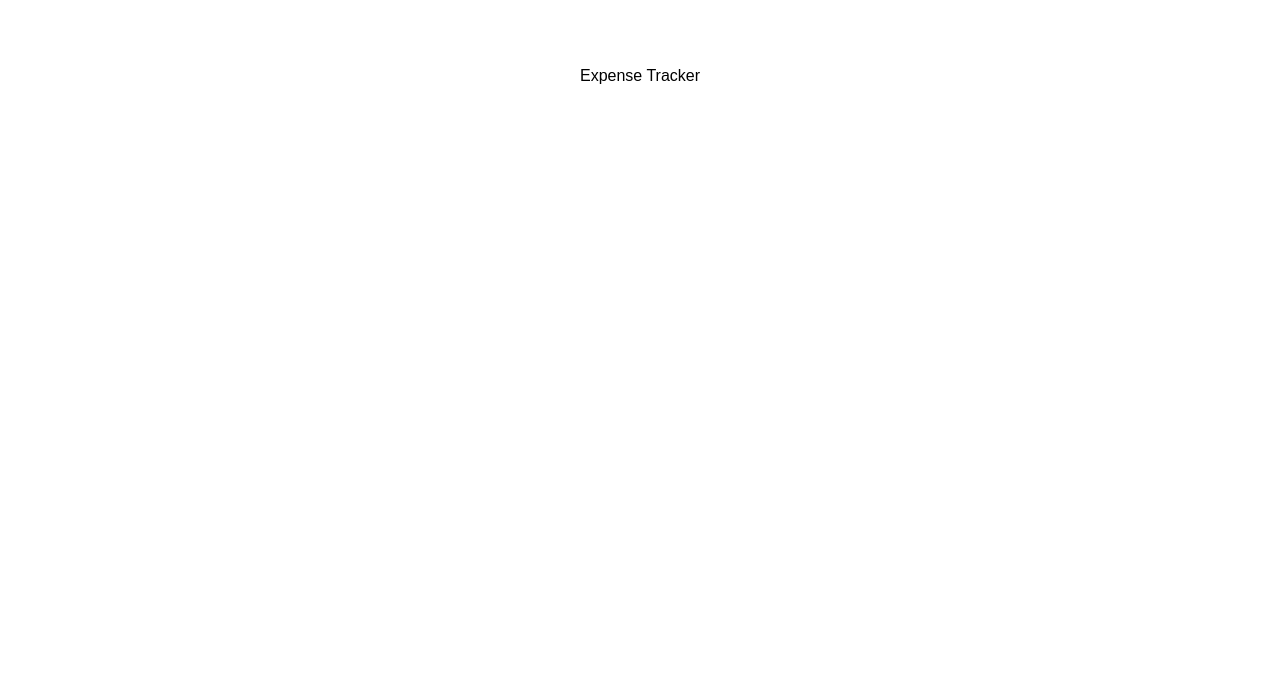
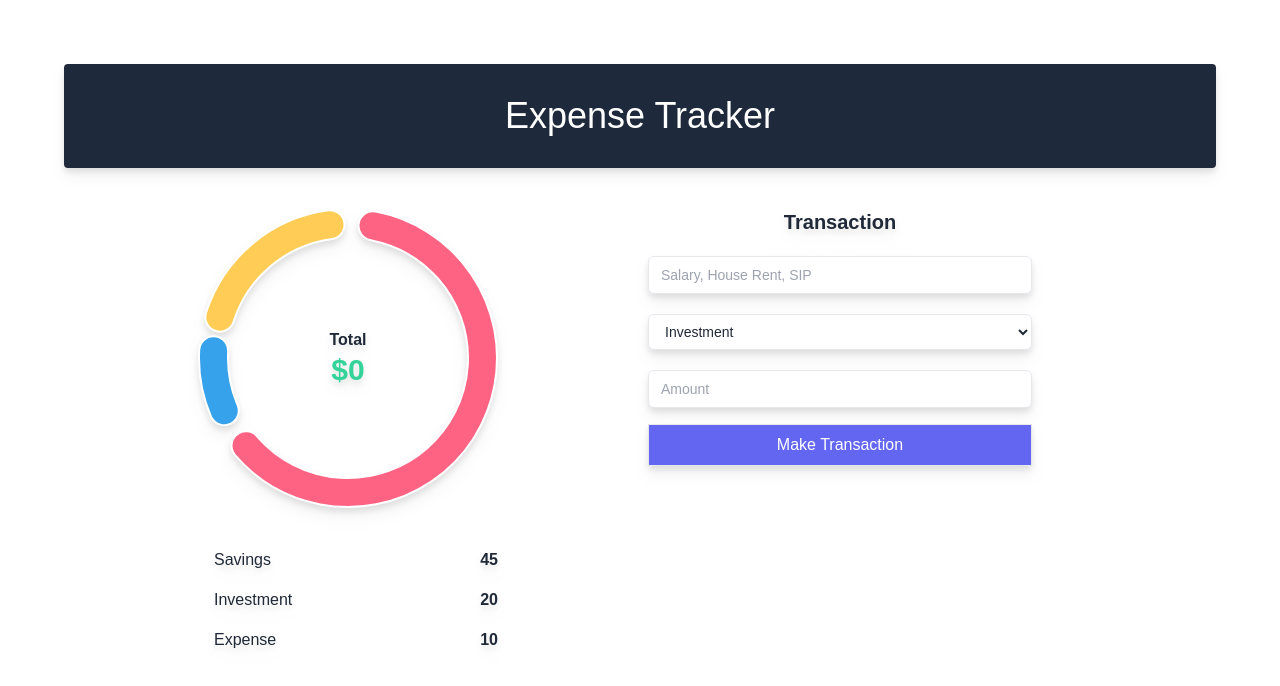
Before and after one commit to Bacale-Kevin/expense-tracker, a React (Create React App) app in the folder client/: page / in a window 1280 px wide. Shown: the top 686 px of the page. Built offline with nearby package versions, Linux system fonts and the light colour scheme.

Commit message:
feat(Form): added form

```diff
--- a/client/package.json
+++ b/client/package.json
@@ -6,9 +6,12 @@
     "@testing-library/jest-dom": "^5.16.4",
     "@testing-library/react": "^13.3.0",
     "@testing-library/user-event": "^13.5.0",
+    "chart.js": "^3.8.0",
     "react": "^18.1.0",
+    "react-chartjs-2": "^4.1.0",
     "react-dom": "^18.1.0",
     "react-google-login": "^5.2.2",
+    "react-hook-form": "^7.31.3",
     "react-icons": "^4.3.1",
     "react-router-dom": "^6.3.0",
     "react-scripts": "5.0.1",
--- a/client/src/App.js
+++ b/client/src/App.js
@@ -1,13 +1,24 @@
-import React from 'react'
-
-
+import React from "react";
+import Form from "./components/Forms";
+import Graph from "./components/Graph";
 
 const App = () => {
   return (
-    <div className='App'>
-      Expense Tracker
+    <div className="App">
+      <div className="container mx-auto max-w-6xl text-center drop-shadow-lg text-gray-800">
+        <h1 className="text-4xl py-8 mb-10 bg-slate-800 text-white rounded">Expense Tracker</h1>
+
+     {/* grid colums */}
+
+     <div className="grid md:grid-cols-2 gap-4">
+      {/* Chart */}
+      <Graph />
+      {/* Form */}
+      <Form />
+     </div>
+      </div>
     </div>
   );
-}
+};
 
-export default App
+export default App;
--- /dev/null
+++ b/client/src/components/Forms.js
@@ -0,0 +1,52 @@
+import React from "react";
+import { useForm } from "react-hook-form";
+
+const Form = () => {
+  const { register, handleSubmit, resetField } = useForm();
+
+  const onSubmit = (data) => {
+    console.log(data);
+  };
+
+  return (
+    <div className="form max-w-sm max-auto w-96">
+      <h1 className="font-bold pb-4 text-xl">Transaction</h1>
+
+      <form id="form" onSubmit={handleSubmit(onSubmit)}>
+        <div className="grid gap-4">
+          <div className="input-group">
+            <input
+              type="text"
+              {...register("name")}
+              placeholder="Salary, House Rent, SIP"
+              className="form-input"
+            />
+          </div>
+          <select className="form-input" {...register("type")}>
+            <option value="Investment" defaultValue>
+              Investment
+            </option>
+            <option value="Investment">Expense</option>
+            <option value="Investment">Savings</option>
+          </select>
+          <div className="input-group">
+            <input
+              type="text"
+              {...register("amount")}
+              placeholder="Amount"
+              className="form-input"
+            />
+          </div>
+
+          <div className="submit-btn">
+            <button className="border py-2 text-white bg-indigo-500 w-full">
+              Make Transaction
+            </button>
+          </div>
+        </div>
+      </form>
+    </div>
+  );
+};
+
+export default Form;
--- /dev/null
+++ b/client/src/components/Graph.js
@@ -0,0 +1,45 @@
+import React from "react";
+import { Doughnut } from "react-chartjs-2";
+import { Chart, ArcElement } from "chart.js";
+
+import Labels from './Labels'
+
+Chart.register(ArcElement);
+
+const config = {
+  data: {
+    datasets: [
+      {
+        data: [300, 50, 100],
+        backgroundColor: ["rgb(255, 99, 132)", "rgb(54, 162, 235)", "rgb(255, 205, 86)"],
+        hoverOffset: 4,
+        borderRadius: 30,
+        spacing: 10,
+      },
+    ],
+  },
+  options: {
+    cutout: 115,
+  },
+};
+
+const Graph = () => {
+  return (
+    <div className="flex justify-content max-w-xs mx-auto">
+      <div className="item">
+        <div className="chart relative">
+          <Doughnut {...config}></Doughnut>
+          <h3 className="mb-4 font-bold title">
+            Total <span className="block text-3xl text-emerald-400">${0}</span>{" "}
+          </h3>
+        </div>
+
+        <div className="flex flex-col py-10 gap-4">{/* Labels */}
+        <Labels></Labels>
+        </div>
+      </div>
+    </div>
+  );
+};
+
+export default Graph;
--- /dev/null
+++ b/client/src/components/Labels.js
@@ -0,0 +1,42 @@
+import React from "react";
+
+const obj = [
+  {
+    type: "Savings",
+    color: "f9c74f",
+    percent: 45,
+  },
+  {
+    type: "Investment",
+    color: "f9c74f",
+    percent: 20,
+  },
+  {
+    type: "Expense",
+    color: "f9c74f",
+    percent: 10,
+  },
+];
+
+export default function Labels() {
+  return (
+    <>
+      {obj.map((value, i) => (
+        <LabelComponent key={i} data={value}></LabelComponent>
+      ))}
+    </>
+  );
+}
+
+function LabelComponent({ data }) {
+  if (!data) return <></>;
+  return (
+    <div className="labels flex justify-between">
+      <div className="flex gap-2">
+        <div className="w-2 h-2 rounded py-3" style={{ background: data.color ?? "#f9c74f" }}></div>
+        <h3 className="text-md">{data.type ?? ""}</h3>
+      </div>
+      <h3 className="font-bold">{data.percent ?? 0}</h3>
+    </div>
+  );
+}
--- a/client/src/index.css
+++ b/client/src/index.css
@@ -2,19 +2,17 @@
 @tailwind components;
 @tailwind utilities;
 
-@import url('https://fonts.googleapis.com/css2?family=Poppins&display=swap');
+@import url("https://fonts.googleapis.com/css2?family=Poppins&display=swap");
 
-
-:root{
+:root {
   --color-yellow: #f9c74f;
   --color-purple: #9d4edd;
 }
 
-*>*{
-  font-family: 'Poppins', sans-serif;
+* > * {
+  font-family: "Poppins", sans-serif;
   margin: 0;
   padding: 0;
-
 }
 
 .App {
@@ -22,10 +20,23 @@
   padding: 4em 0;
 }
 
-.bg-yellow{
+.bg-yellow {
   background-color: var(--color-yellow);
 }
 
 .bg-purple {
   background-color: var(--color-purple);
 }
+
+.chart .title {
+  position: absolute;
+  left: 0;
+  right: 0;
+  top: 40%;
+  margin-left: auto;
+  margin-right: auto;
+}
+
+.form-input {
+  @apply mt-1 block w-full py-2 px-3 border border-gray-200 bg-white rounded-md focus:outline-none focus:ring-indigo-500 sm:text-sm;
+}
```
Also changed, not shown: 1 other file (tests, documents, lock files or other folders).
